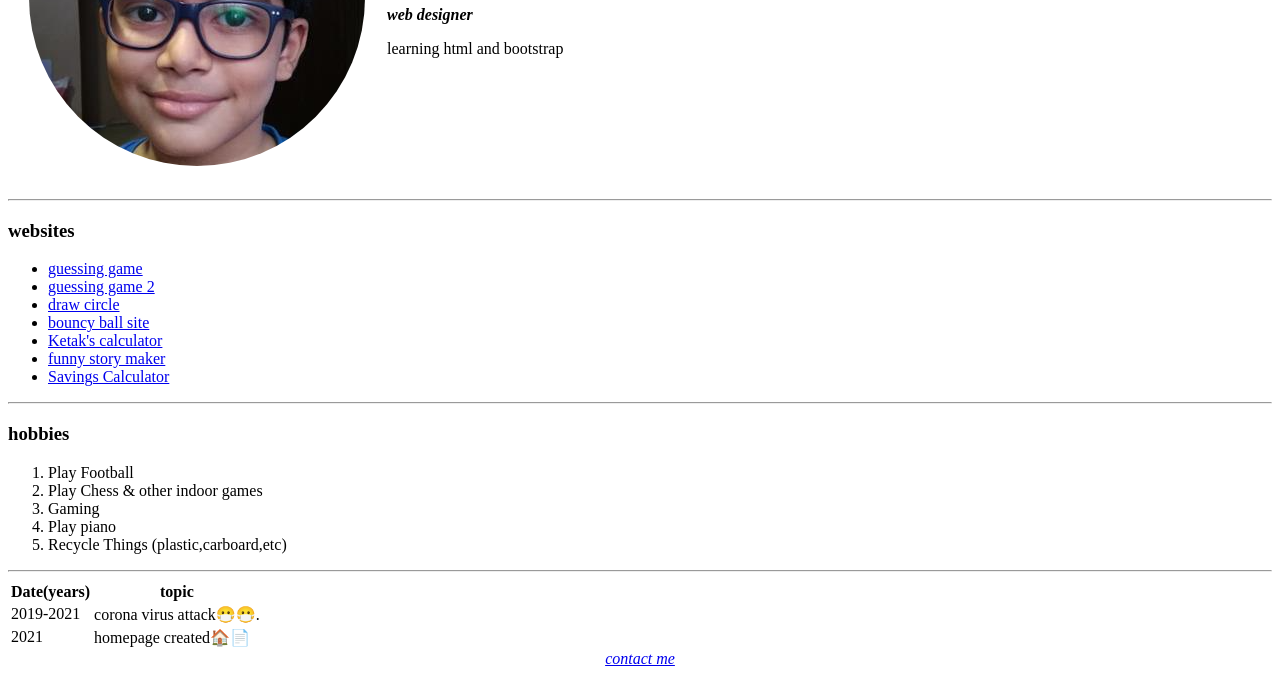
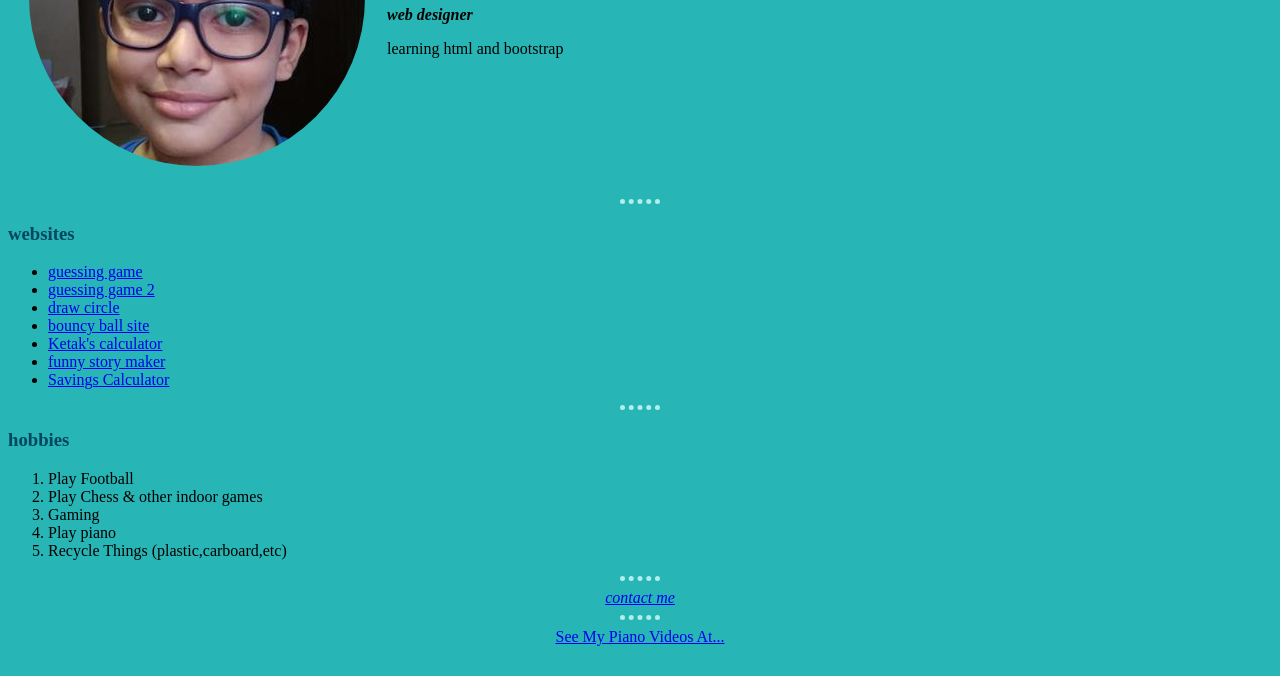
Before and after one commit to Ketak-Nair/ketakpersonalsite, a plain HTML site: page index.html in a window 1280 px wide. Shown: the part 199-875 px from the top of the page. After the commit the page ends 853 px from the top, so only its background shows below. Drawn offline with Linux system fonts and the light colour scheme.

Commit message:
Update index.html

```diff
--- a/index.html
+++ b/index.html
@@ -3,6 +3,7 @@
   <head>
     <meta charset="utf-8">
     <title>ketak's first site</title>
+    <link rel="stylesheet" href="style.css">
   </head>
   <body>
     <table cellspacing="20">
@@ -34,23 +35,9 @@
         <li> Recycle Things (plastic,carboard,etc) </li>
       </ol>
       <hr>
-      <table>
-        <thead>
-          <th>Date(years)</th>
-          <th>topic</th>
-        </thead>
-        <tbody>
-          <tr>
-            <td>2019-2021</td>
-            <td>corona virus attack😷😷.</td>
-          </tr>
-          <tr>
-            <td>2021</td>
-            <td>homepage created🏠📄</td>
-          </tr>
-        </tbody>
-          </table>
       <center><a href="contacts.html"><em>contact me</em></a></center>
+      <hr>
+      <center><a href="https://www.youtube.com/channel/UC_SCpV6HW7uQHGepmEX5SzQ">See My Piano Videos At...</a></center>
   </body>
 </html>
 </a>
```
